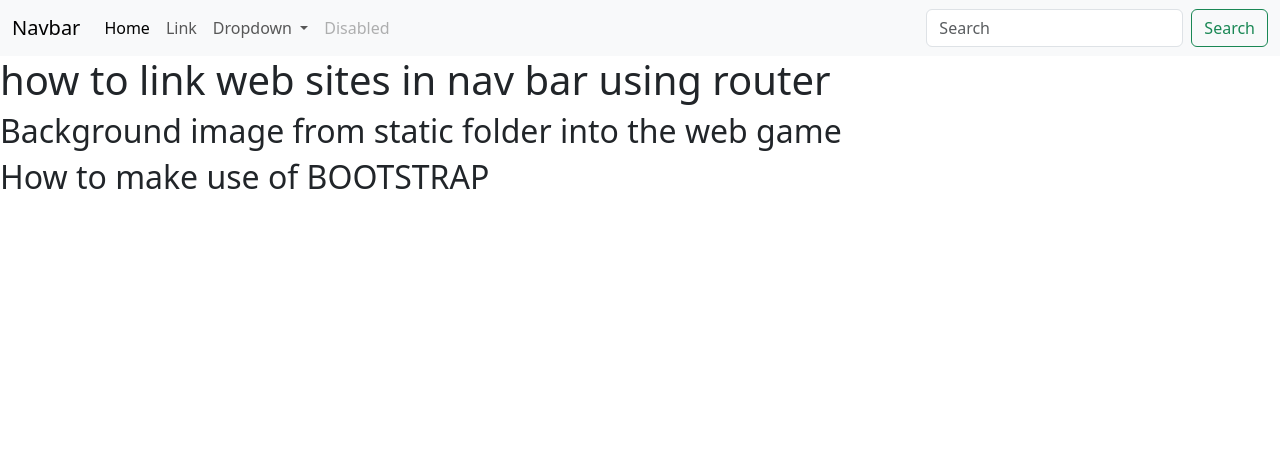
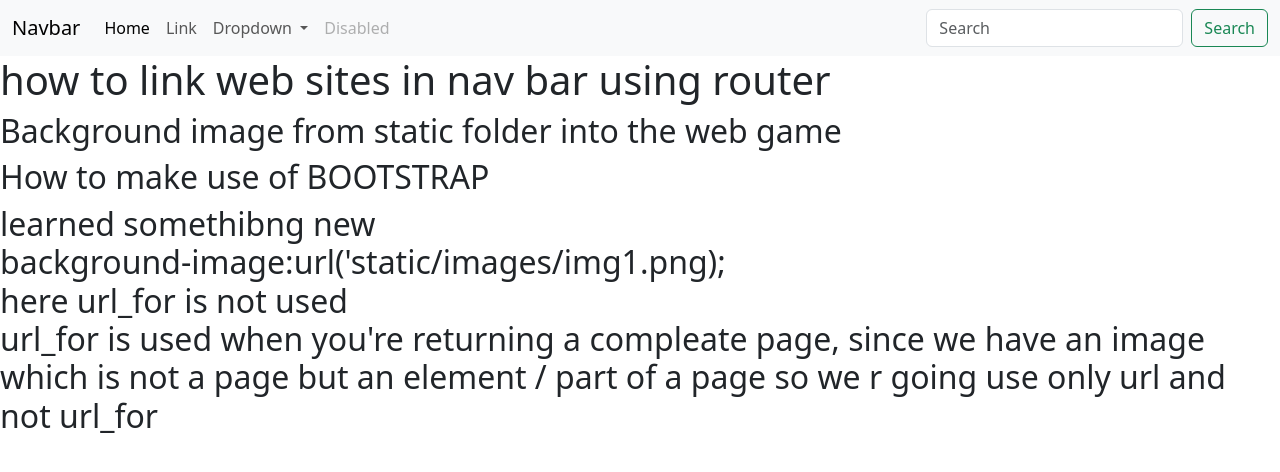
Before and after one commit to shifakhousain/web-development-series-, a Flask app: page /day3 in a window 1280 px wide. Shown: the top 472 px of the page. Run offline with Flask 3, Linux system fonts and the light colour scheme.

Commit message:
Update day3.html

```diff
--- a/learnWD/Templates/day3.html
+++ b/learnWD/Templates/day3.html
@@ -47,11 +47,13 @@
 
 
 </head>
-<body>
+<body ="background-image:url('static/images/img1.jpg')">
 
 	<h1>how to link web sites in nav bar using router</h1>
 	<h2>Background image from static folder into the web game </h2>
 	<h2>How to make use of BOOTSTRAP <h2>
+	<p> learned somethibng new <br> background-image:url('static/images/img1.png); <br> here url_for is not used <br> url_for is used when you're returning a compleate
+	page, since we have an image which is not a page but an element / part of a page so we r going use only url and not url_for </p>
 
 
 </body>
```
